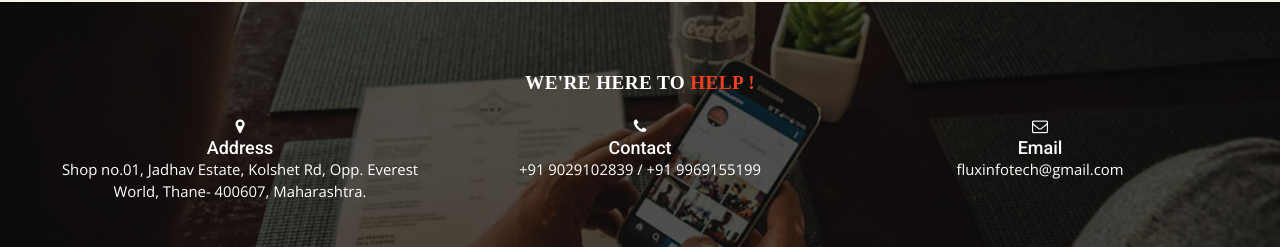
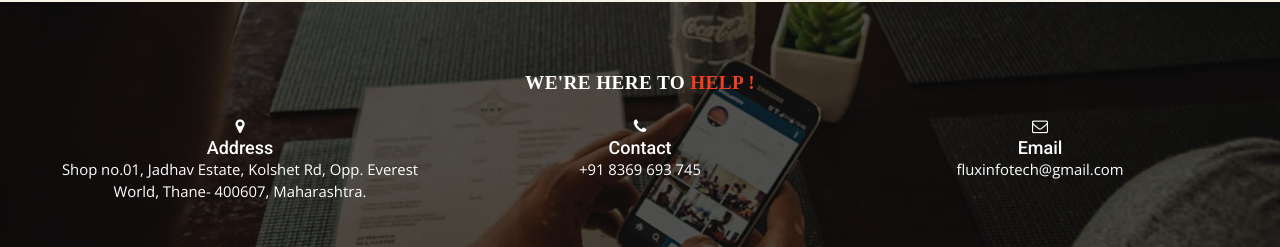
Before and after one commit to fluxinfotech/fluxinfotech, a plain HTML site: page index.html in a window 1280 px wide. Shown: the part 4745-4992 px from the top of the page. Drawn offline with nearby package versions, Linux system fonts and the light colour scheme.

Commit message:
Update index.html
contact updated

```diff
--- a/index.html
+++ b/index.html
@@ -664,7 +664,7 @@
             <i class="fa fa-phone" aria-hidden="true"></i>
             <h4>Contact </h4>
             <p>
-              +91 9029102839 / +91 9969155199
+             +91 8369 693 745
             </p>
           </div>
 
```
